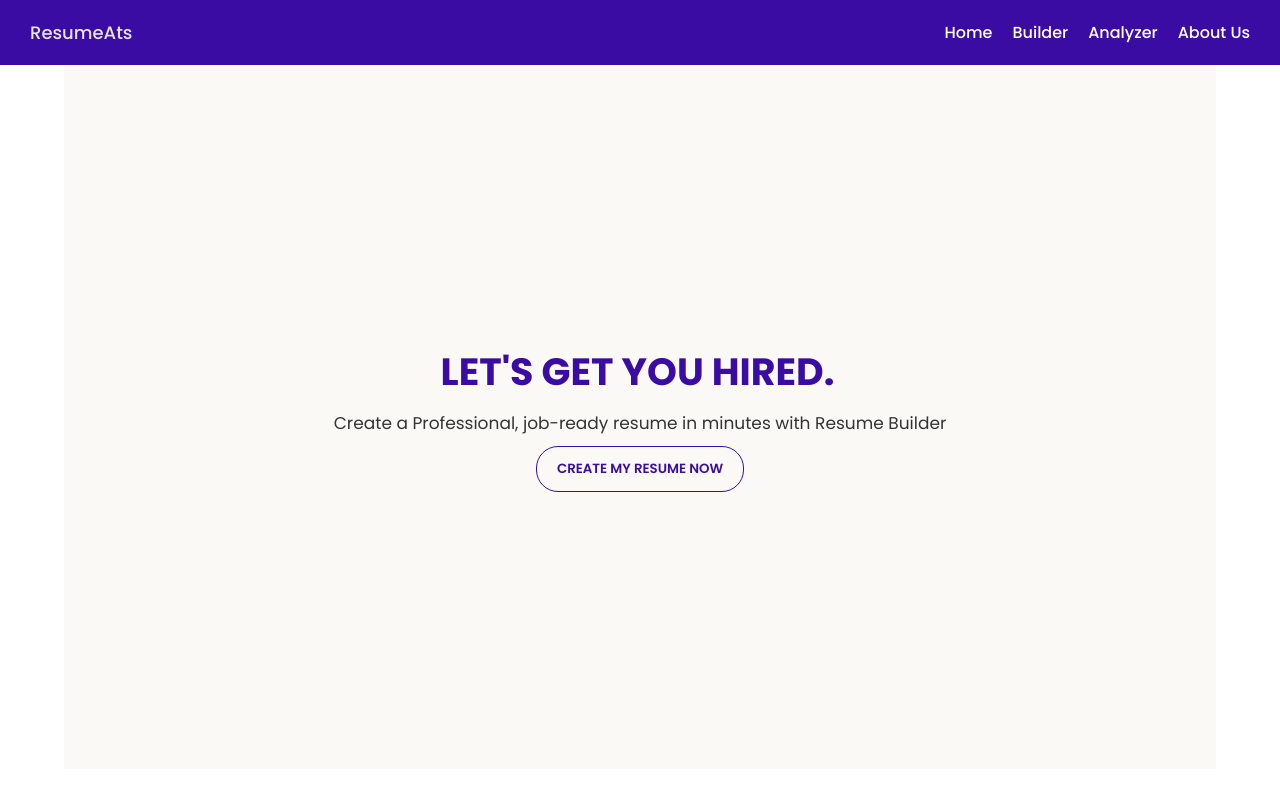
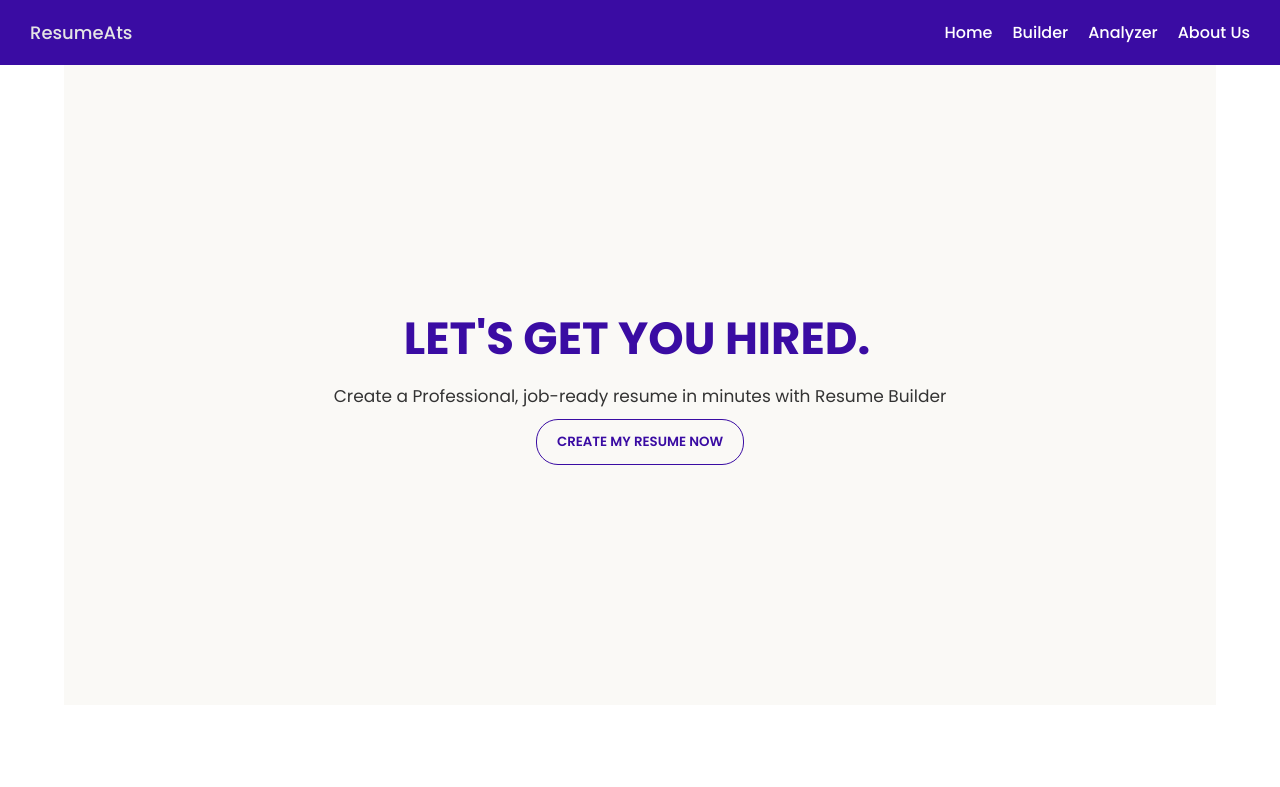
Before and after one commit to Hamzaali146/ATS-Resume, a Django app: page / in a window 1280 px wide. Shown: the top 787 px of the page. Run offline with Django 5.2, Linux system fonts and the light colour scheme; some libraries are stand-ins or nearby versions.

Commit message:
homepage update

```diff
--- a/static/index.css
+++ b/static/index.css
@@ -52,7 +52,7 @@
     text-align: center;
     /* margin-top:20px; */
     background-color: #FAF9F6;
-    height: 88vh;
+    height: 80vh;
     display: flex;
 }
 .heropack{
@@ -69,12 +69,12 @@
     justify-content: center;
     align-items: center;
     flex-direction: column;
-    /* padding-left: 100px; */
+    /* padding-bottom: 100px; */
     gap: 13px;
 }
 .lefthero > h1{
     /* font-size: 38px; */
-    font-size: 45px;
+    font-size: 60px;
     color: #3A0CA3;
 }
 .lefthero >p{
@@ -157,7 +157,7 @@ a{
 
 .typewriter h1 {
     color: #3A0CA3;
-    font-size: 38px;
+    font-size: 45px;
     /* font-family: monospace; */
     overflow: hidden; /* Ensures the content is not revealed until the animation */
     border-right: .15em solid orange; /* The typwriter cursor */
@@ -167,6 +167,7 @@ a{
     animation:
       typing 3.5s steps(30, end),
       blink-caret .5s step-end infinite;
+      /* padding-bottom: 20px; */
   }
 
   /* The typing effect */
@@ -180,38 +181,3 @@ a{
     from, to { border-color: transparent }
     50% { border-color: #3A0CA3 }
   }
-
-.rora{
-  width: 200px;
-  height: 200px;
-  background-color: coral;
-  -webkit-animation: squareToCircle 2s 1s infinite alternate;
-}
-
-@-webkit-keyframes squareToCircle {
-    0% {
-      border-radius: 0 0 0 0;
-      background: coral;
-      transform: rotate(0deg);
-    }
-    25% {
-      border-radius: 50% 0 0 0;
-      background: darksalmon;
-      transform: rotate(45deg);
-    }
-    50% {
-      border-radius: 50% 50% 0 0;
-      background: indianred;
-      transform: rotate(90deg);
-    }
-    75% {
-      border-radius: 50% 50% 50% 0;
-      background: lightcoral;
-      transform: rotate(135deg);
-    }
-    100% {
-      border-radius: 50% 50% 50% 50%;
-      background: darksalmon;
-      transform: rotate(180deg);
-    }
-}
```
